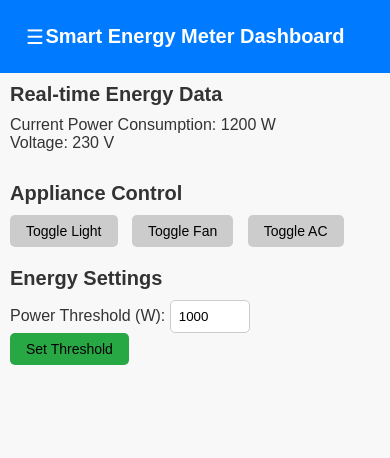
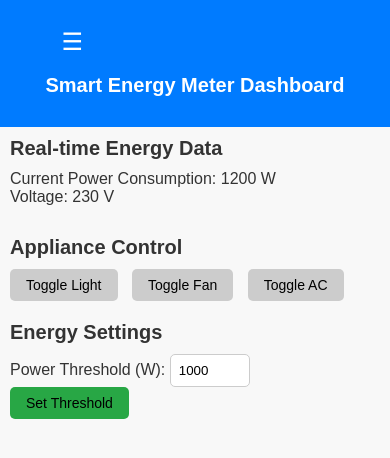
Before and after one commit to Akj2004/smart-energy-meter, a plain HTML site: page index.html in a window 390 px wide. Drawn offline with Linux system fonts and the light colour scheme.

Commit message:
Update style.css

```diff
--- a/style.css
+++ b/style.css
@@ -27,15 +27,12 @@ header {
     background-color: #007bff;
     color: #fff;
     padding: 20px 10px;
-    text-align: center;
-    position: relative;
+    display: flex;
+    justify-content: space-between;
+    align-items: center;
 }
 
 #menuToggle {
-    position: absolute;
-    left: 10px;
-    top: 50%;
-    transform: translateY(-50%);
     background: none;
     border: none;
     color: #fff;
@@ -47,13 +44,14 @@ header {
 #menuToggle.active {
     background-color: #000;
     color: #fff;
-    left: 270px;
 }
 
 h1 {
     font-size: 24px;
     font-weight: bold;
-    margin: 0 40px;
+    flex: 1;
+    text-align: center;
+    margin: 0 10px;
 }
 
 section {
@@ -160,16 +158,15 @@ body.dark-mode #darkModeIcon {
 /* Responsive Styles */
 @media (max-width: 600px) {
     header {
-        padding: 15px 10px;
+        flex-direction: column;
+        align-items: flex-start;
+        padding: 10px;
     }
 
     h1 {
         font-size: 20px;
-        margin: 0 10px;
-    }
-
-    #menuToggle {
-        font-size: 20px;
+        text-align: left;
+        margin: 10px 0;
     }
 
     .container {
@@ -190,6 +187,6 @@ body.dark-mode #darkModeIcon {
     }
 
     #menuToggle.active {
-        left: 220px;
+        left: 200px;
     }
 }
```
